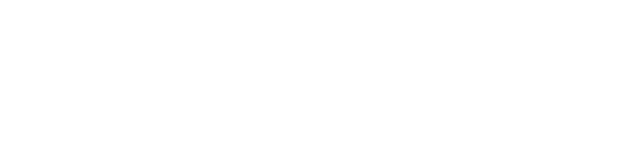
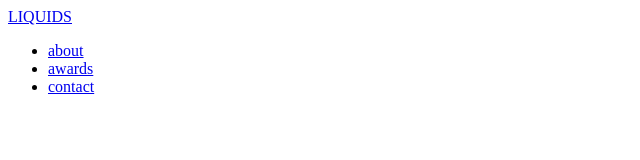
Before and after one commit to johannamag/animated-liquid-hero, a plain HTML site: page index.html in a window 1280 px wide. Shown: the whole page, without its empty margins (0-640 px from the left). Drawn offline with Linux system fonts and the light colour scheme.

Commit message:
Added Nav

```diff
--- a/index.html
+++ b/index.html
@@ -11,6 +11,25 @@
     <link rel="stylesheet" href="style.css" />
   </head>
   <body>
+    <header>
+      <div class="container">
+        <nav class="nav">
+          <a href="index.html" class="title">LIQUIDS</a>
+          <ul class="nav-list">
+            <li class="nav-item">
+              <a href="#" class="nav-link">about</a>
+            </li>
+            <li class="nav-item">
+              <a href="#" class="nav-link">awards</a>
+            </li>
+            <li class="nav-item">
+              <a href="#" class="nav-link">contact</a>
+            </li>
+          </ul>
+        </nav>
+      </div>
+    </header>
+
     <script src="index.js"></script>
   </body>
 </html>
```
